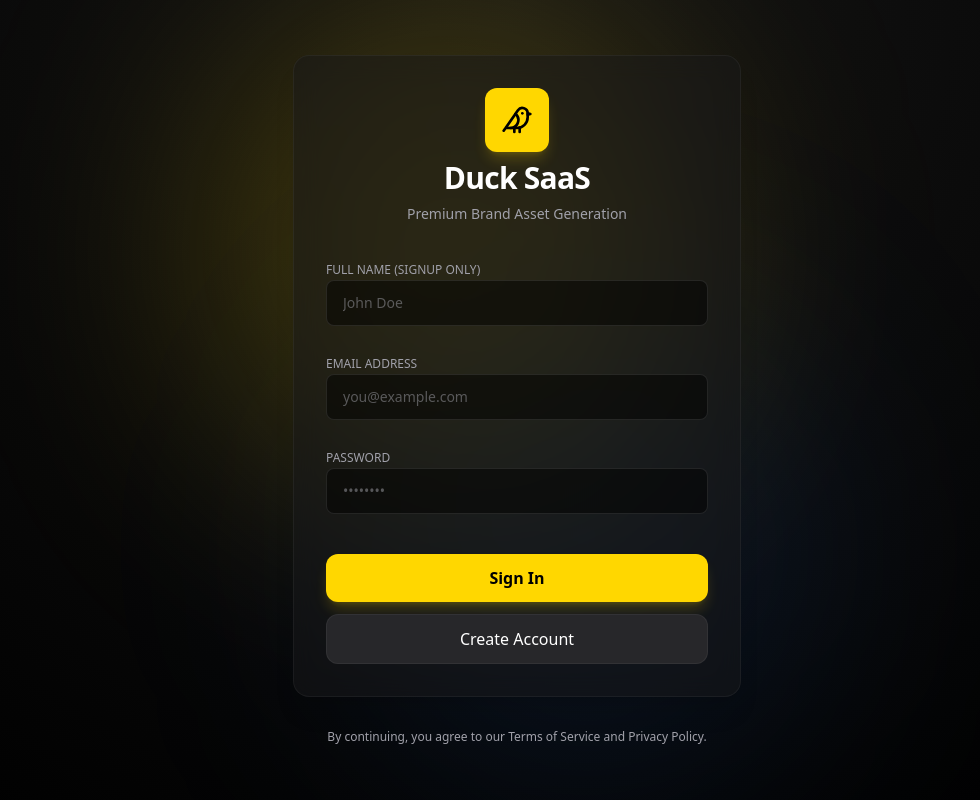
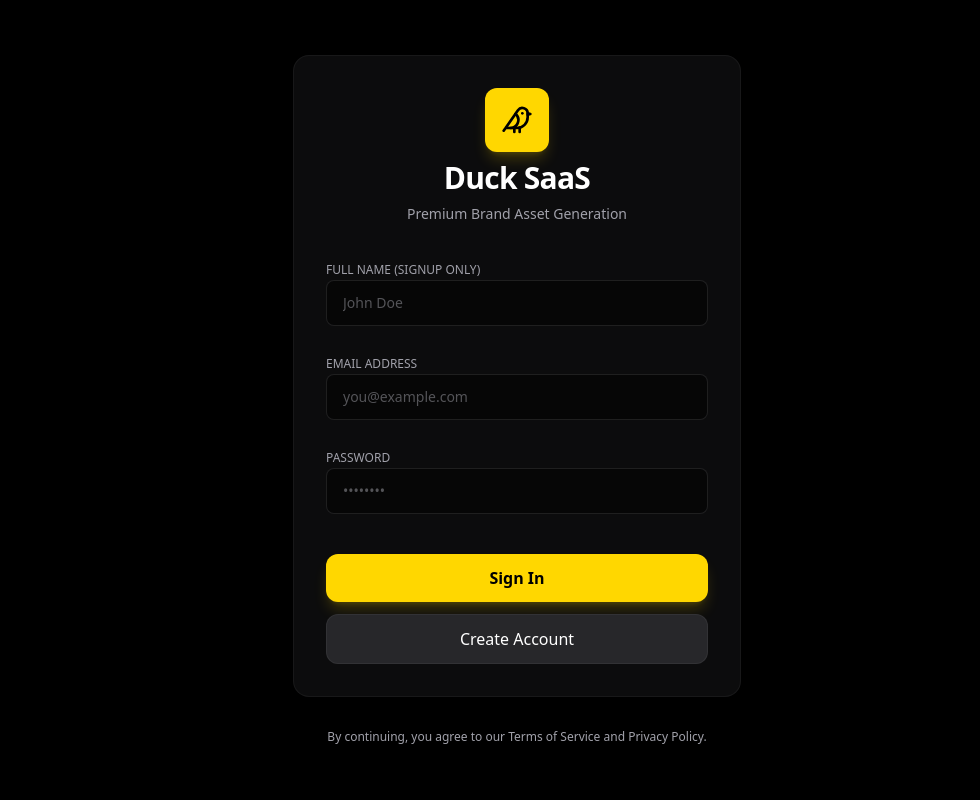
Before and after one commit to vk-jr/Duck, a Next.js app: page /login in a window 1280 px wide. Shown: the whole page, without its empty margins (123-1103 px from the left). Built offline with nearby package versions, Linux system fonts and the light colour scheme.

Commit message:
Ui update

```diff
--- a/src/app/globals.css
+++ b/src/app/globals.css
@@ -169,3 +169,11 @@
 ::-webkit-scrollbar-thumb:hover {
     background-color: rgba(255, 255, 255, 0.2);
 }
+
+::-webkit-scrollbar-corner {
+    background: transparent;
+}
+
+html {
+    background-color: #000;
+}
--- a/src/app/layout.tsx
+++ b/src/app/layout.tsx
@@ -24,7 +24,7 @@ export default function RootLayout({
         className={`${jakarta.variable} font-sans antialiased bg-black text-white min-h-screen overflow-x-hidden`}
       >
         {/* Subtle persistent gradient background */}
-        <div className="fixed inset-0 -z-10 bg-[radial-gradient(circle_at_50%_0%,_#1a1a1a_0%,_#000000_100%)] opacity-80" />
+        <div className="fixed inset-0 -z-10 bg-[radial-gradient(circle_at_50%_0%,_#050505_0%,_#000000_100%)] opacity-50" />
         {children}
       </body>
     </html>
```
